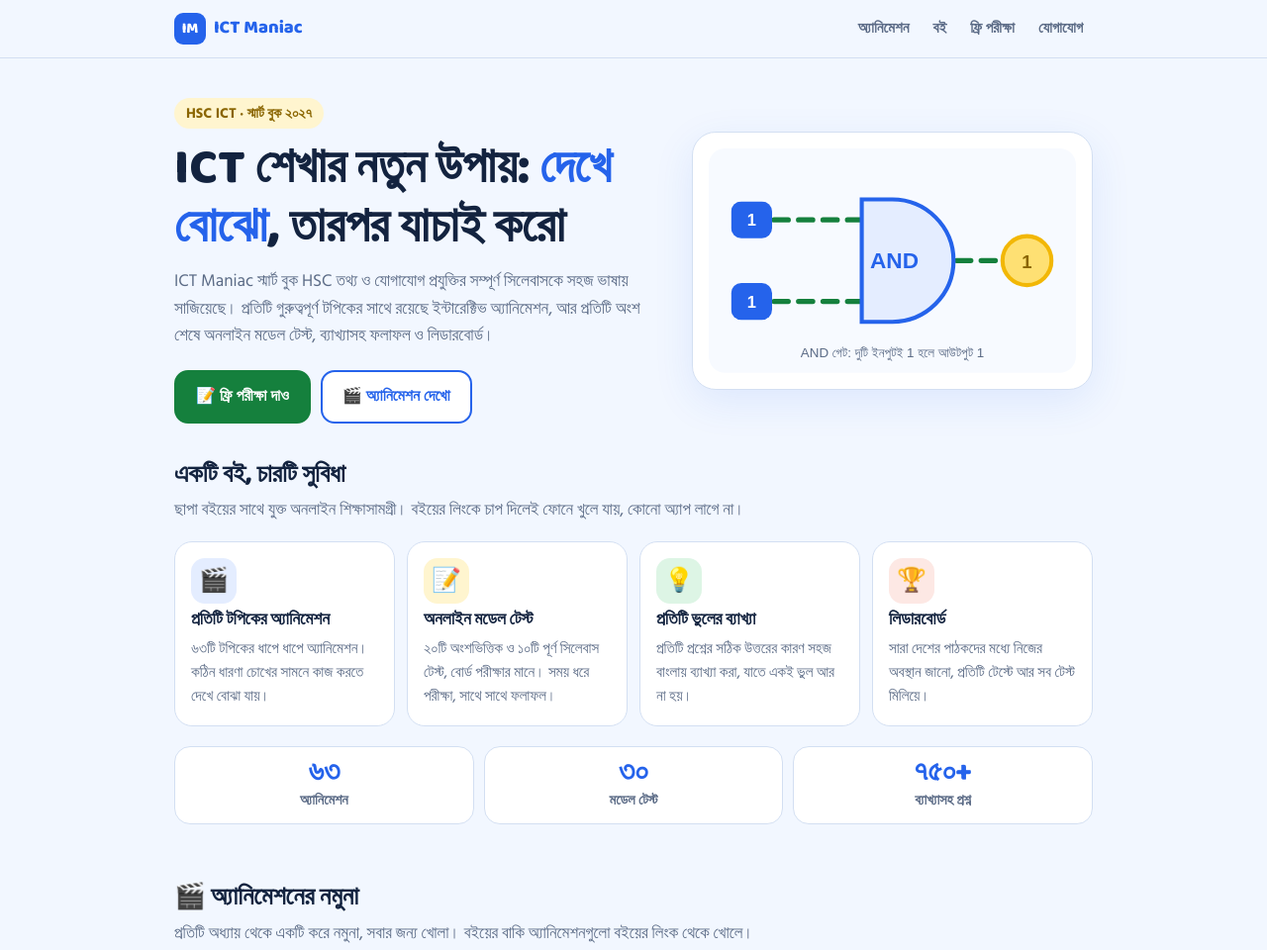
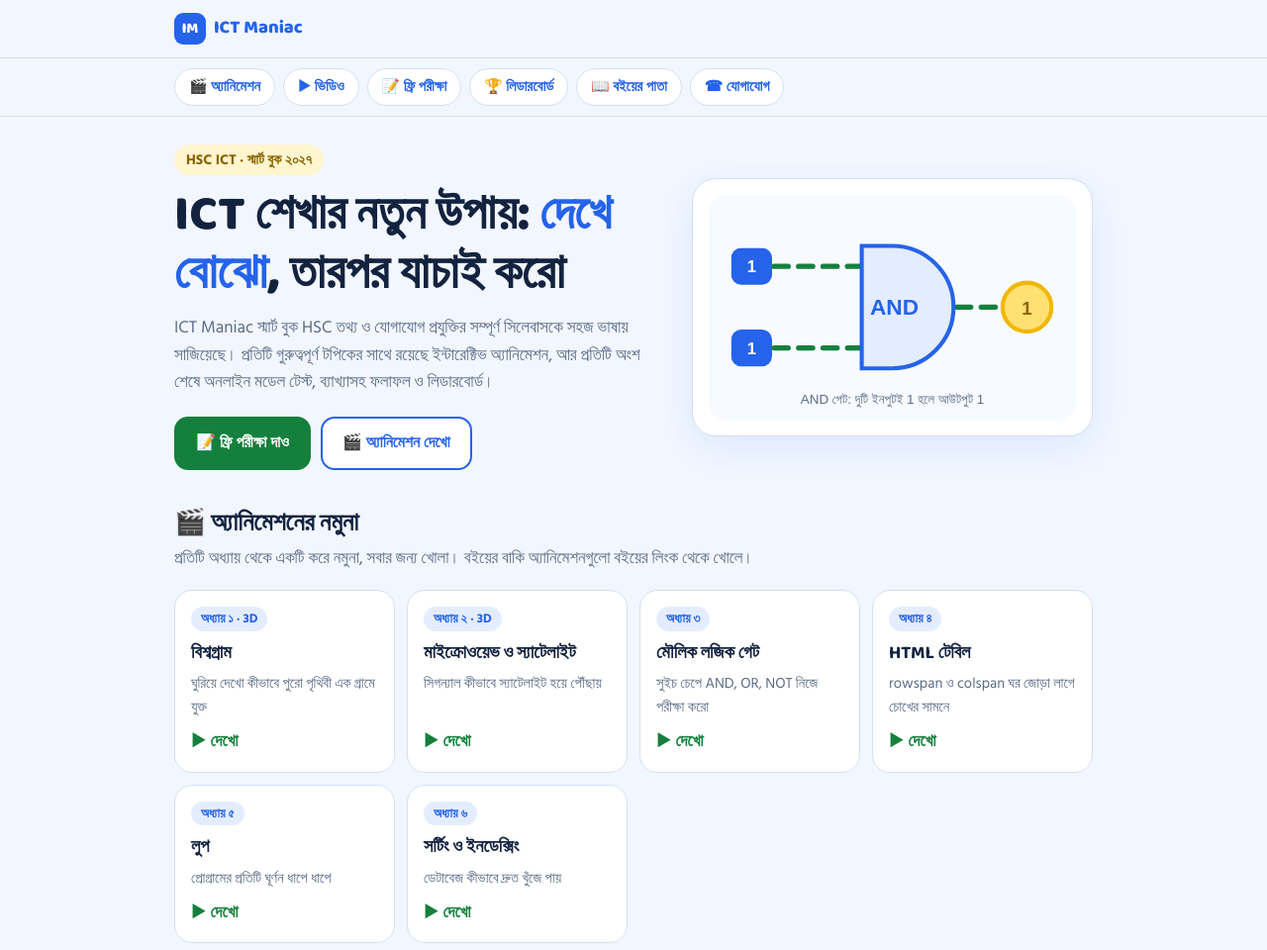
Before and after one commit to ictmaniac/ictmaniac.github.io, a plain HTML site: page index.html in a window 1280 px wide. Shown: the top 960 px of the page at 99% size. Drawn offline with Linux system fonts and the light colour scheme.

Commit message:
Home page mobile: tap-chip menu under the header, animations and videos first, 2-column cards on phones
Co-Authored-By: Claude Opus 5.5 <noreply@anthropic.com>
Claude-Session: https://claude.ai/code/session_018E4V3NwenDTBitvXmdgtUX

```diff
--- a/index.html
+++ b/index.html
@@ -26,12 +26,18 @@ nav{position:sticky;top:0;z-index:5;background:rgba(242,247,255,.92);backdrop-fi
 nav .w{display:flex;align-items:center;gap:12px;height:58px}
 .brand{display:flex;align-items:center;gap:8px;font-family:var(--fd);font-weight:800;color:var(--blue);font-size:1.15rem;text-decoration:none}
 .brand i{display:inline-grid;place-items:center;width:32px;height:32px;border-radius:9px;background:var(--blue);color:#fff;font-style:normal;font-size:.95rem}
-nav .links{margin-left:auto;display:flex;gap:4px}
+.chips{border-top:1px solid var(--line)}
+.chips .w{display:flex;gap:8px;overflow-x:auto;padding-top:8px;padding-bottom:8px;scrollbar-width:none;-webkit-overflow-scrolling:touch}
+.chips .w::-webkit-scrollbar{display:none}
+.chips a{flex:none;text-decoration:none;font-weight:700;font-size:.92rem;color:var(--blue);background:#fff;border:1.5px solid var(--line);border-radius:99px;padding:6px 14px;white-space:nowrap}
+.chips a:active{background:var(--blue-soft)}
+html{scroll-padding-top:120px;scroll-behavior:smooth}
 nav .links a{text-decoration:none;color:var(--muted);font-weight:600;font-size:.95rem;padding:6px 10px;border-radius:10px}
 nav .links a:hover{background:var(--blue-soft);color:var(--blue)}
 @media (max-width:560px){nav .links a.opt{display:none}}
 /* hero */
-.hero{padding:40px 0 28px}
+.hero{padding:28px 0 10px}
+@media (max-width:560px){.hero h1{font-size:1.75rem}.hero p.lead{font-size:1rem}.art{display:none}section.s{padding:22px 0}.s h2{font-size:1.35rem}}
 .hero .w{display:grid;gap:28px;align-items:center}
 @media (min-width:780px){.hero .w{grid-template-columns:1.1fr .9fr}}
 .tag{display:inline-block;background:var(--yellow-soft);color:#8A6500;font-weight:700;border-radius:99px;padding:4px 12px;font-size:.9rem}
@@ -59,6 +65,7 @@ section.s{padding:30px 0}
 .s h2{font-size:1.6rem;font-weight:800;margin-bottom:6px}
 .s .sub{color:var(--muted);margin-bottom:18px}
 .grid{display:grid;gap:12px;grid-template-columns:repeat(auto-fit,minmax(200px,1fr))}
+@media (max-width:560px){.grid.an{grid-template-columns:1fr 1fr;gap:10px}.ac{padding:12px}.ac b{font-size:1rem}.ac span:not(.ch){font-size:.82rem}}
 .f{background:#fff;border:1px solid var(--line);border-radius:18px;padding:16px;display:flex;flex-direction:column;gap:6px}
 .f .ic{width:46px;height:46px;border-radius:14px;display:grid;place-items:center;font-size:1.5rem}
 .f h3{font-size:1.1rem}
@@ -105,8 +112,8 @@ footer{padding:28px 0 40px;color:var(--muted);font-size:.9rem;text-align:center;
 <body>
 <nav><div class="w">
   <a class="brand" href="./"><i>IM</i>ICT Maniac</a>
-  <div class="links"><a href="#anim" class="opt">অ্যানিমেশন</a><a href="#demo" class="opt">বই</a><a href="#free">ফ্রি পরীক্ষা</a><a href="#contact" class="opt">যোগাযোগ</a></div>
-</div></nav>
+  </div>
+<div class="chips"><div class="w"><a href="#anim">🎬 অ্যানিমেশন</a><a href="#video">▶ ভিডিও</a><a href="#free">📝 ফ্রি পরীক্ষা</a><a href="p/j7fmpkps/?s=free">🏆 লিডারবোর্ড</a><a href="#demo">📖 বইয়ের পাতা</a><a href="#contact">☎ যোগাযোগ</a></div></div></nav>
 
 <header class="hero"><div class="w">
   <div>
@@ -134,18 +141,6 @@ footer{padding:28px 0 40px;color:var(--muted);font-size:.9rem;text-align:center;
   </div>
 </div></header>
 
-<section class="s" id="book" style="padding-top:10px"><div class="w">
-  <h2>একটি বই, চারটি সুবিধা</h2>
-  <p class="sub">ছাপা বইয়ের সাথে যুক্ত অনলাইন শিক্ষাসামগ্রী। বইয়ের লিংকে চাপ দিলেই ফোনে খুলে যায়, কোনো অ্যাপ লাগে না।</p>
-  <div class="grid">
-    <div class="f c1"><span class="ic">🎬</span><h3>প্রতিটি টপিকের অ্যানিমেশন</h3><p>৬৩টি টপিকের ধাপে ধাপে অ্যানিমেশন। কঠিন ধারণা চোখের সামনে কাজ করতে দেখে বোঝা যায়।</p></div>
-    <div class="f c2"><span class="ic">📝</span><h3>অনলাইন মডেল টেস্ট</h3><p>২০টি অংশভিত্তিক ও ১০টি পূর্ণ সিলেবাস টেস্ট, বোর্ড পরীক্ষার মানে। সময় ধরে পরীক্ষা, সাথে সাথে ফলাফল।</p></div>
-    <div class="f c3"><span class="ic">💡</span><h3>প্রতিটি ভুলের ব্যাখ্যা</h3><p>প্রতিটি প্রশ্নের সঠিক উত্তরের কারণ সহজ বাংলায় ব্যাখ্যা করা, যাতে একই ভুল আর না হয়।</p></div>
-    <div class="f c4"><span class="ic">🏆</span><h3>লিডারবোর্ড</h3><p>সারা দেশের পাঠকদের মধ্যে নিজের অবস্থান জানো, প্রতিটি টেস্টে আর সব টেস্ট মিলিয়ে।</p></div>
-  </div>
-  <div class="stats"><div><span class="num">৬৩</span><br>অ্যানিমেশন</div><div><span class="num">৩০</span><br>মডেল টেস্ট</div><div><span class="num">৭৫০+</span><br>ব্যাখ্যাসহ প্রশ্ন</div></div>
-</div></section>
-
 <section class="s" id="anim"><div class="w">
   <h2>🎬 অ্যানিমেশনের নমুনা</h2>
   <p class="sub">প্রতিটি অধ্যায় থেকে একটি করে নমুনা, সবার জন্য খোলা। বইয়ের বাকি অ্যানিমেশনগুলো বইয়ের লিংক থেকে খোলে।</p>
@@ -169,6 +164,14 @@ footer{padding:28px 0 40px;color:var(--muted);font-size:.9rem;text-align:center;
   </div>
 </div></section>
 
+<section class="s" id="free"><div class="w">
+  <div class="free">
+    <h2>📝 সবার জন্য ফ্রি পরীক্ষা</h2>
+    <p class="sub" style="margin:0">বই না থাকলেও অংশ নিতে পারবে। ৬টি অধ্যায়ভিত্তিক ও ৪টি পূর্ণ সিলেবাস পরীক্ষা, প্রতিটিতে ২৫টি প্রশ্ন, ২৫ মিনিট। নাম ও মোবাইল নম্বর দিয়ে পরীক্ষা দাও, ফলাফল আর ব্যাখ্যা দেখো, লিডারবোর্ডে নিজের অবস্থান জানো।</p>
+    <div id="fl"><div class="soon">লোড হচ্ছে…</div></div>
+  </div>
+</div></section>
+
 <section class="s" id="demo"><div class="w">
   <h2>📖 বইয়ের ভিতরে এক নজর</h2>
   <p class="sub">কয়েকটি নমুনা পাতা। ছবিতে চাপ দিলে বড় করে দেখা যাবে।</p>
@@ -183,13 +186,22 @@ footer{padding:28px 0 40px;color:var(--muted);font-size:.9rem;text-align:center;
 </div></section>
 <div class="lbx" id="lbx" hidden><button type="button" class="x" id="lbxx" aria-label="বন্ধ করো">✕</button><button type="button" class="nv l" id="lbp" aria-label="আগের পাতা">‹</button><img id="lbi" alt=""><button type="button" class="nv r" id="lbn" aria-label="পরের পাতা">›</button></div>
 
-<section class="s" id="free"><div class="w">
-  <div class="free">
-    <h2>📝 সবার জন্য ফ্রি পরীক্ষা</h2>
-    <p class="sub" style="margin:0">বই না থাকলেও অংশ নিতে পারবে। ৬টি অধ্যায়ভিত্তিক ও ৪টি পূর্ণ সিলেবাস পরীক্ষা, প্রতিটিতে ২৫টি প্রশ্ন, ২৫ মিনিট। নাম ও মোবাইল নম্বর দিয়ে পরীক্ষা দাও, ফলাফল আর ব্যাখ্যা দেখো, লিডারবোর্ডে নিজের অবস্থান জানো।</p>
-    <div id="fl"><div class="soon">লোড হচ্ছে…</div></div>
+<section class="s" id="book"><div class="w">
+  <h2>একটি বই, চারটি সুবিধা</h2>
+  <p class="sub">ছাপা বইয়ের সাথে যুক্ত অনলাইন শিক্ষাসামগ্রী। বইয়ের লিংকে চাপ দিলেই ফোনে খুলে যায়, কোনো অ্যাপ লাগে না।</p>
+  <div class="grid">
+    <div class="f c1"><span class="ic">🎬</span><h3>প্রতিটি টপিকের অ্যানিমেশন</h3><p>৬৩টি টপিকের ধাপে ধাপে অ্যানিমেশন। কঠিন ধারণা চোখের সামনে কাজ করতে দেখে বোঝা যায়।</p></div>
+    <div class="f c2"><span class="ic">📝</span><h3>অনলাইন মডেল টেস্ট</h3><p>২০টি অংশভিত্তিক ও ১০টি পূর্ণ সিলেবাস টেস্ট, বোর্ড পরীক্ষার মানে। সময় ধরে পরীক্ষা, সাথে সাথে ফলাফল।</p></div>
+    <div class="f c3"><span class="ic">💡</span><h3>প্রতিটি ভুলের ব্যাখ্যা</h3><p>প্রতিটি প্রশ্নের সঠিক উত্তরের কারণ সহজ বাংলায় ব্যাখ্যা করা, যাতে একই ভুল আর না হয়।</p></div>
+    <div class="f c4"><span class="ic">🏆</span><h3>লিডারবোর্ড</h3><p>সারা দেশের পাঠকদের মধ্যে নিজের অবস্থান জানো, প্রতিটি টেস্টে আর সব টেস্ট মিলিয়ে।</p></div>
   </div>
+  <div class="stats"><div><span class="num">৬৩</span><br>অ্যানিমেশন</div><div><span class="num">৩০</span><br>মডেল টেস্ট</div><div><span class="num">৭৫০+</span><br>ব্যাখ্যাসহ প্রশ্ন</div></div>
 </div></section>
+
+
+
+
+
 
 <section class="s"><div class="w">
   <h2>বই কিনেছ? তিন ধাপে শুরু করো</h2>
```
